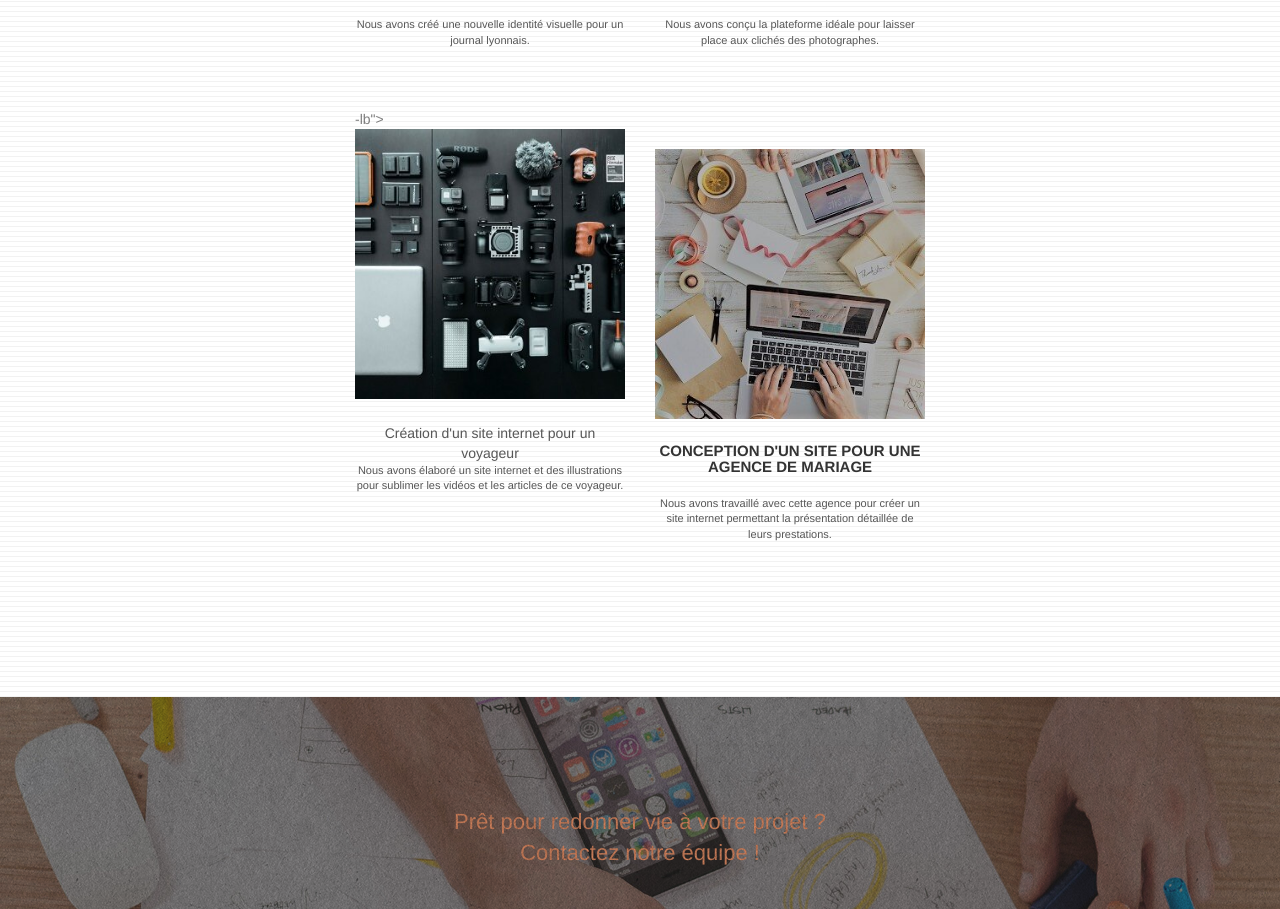
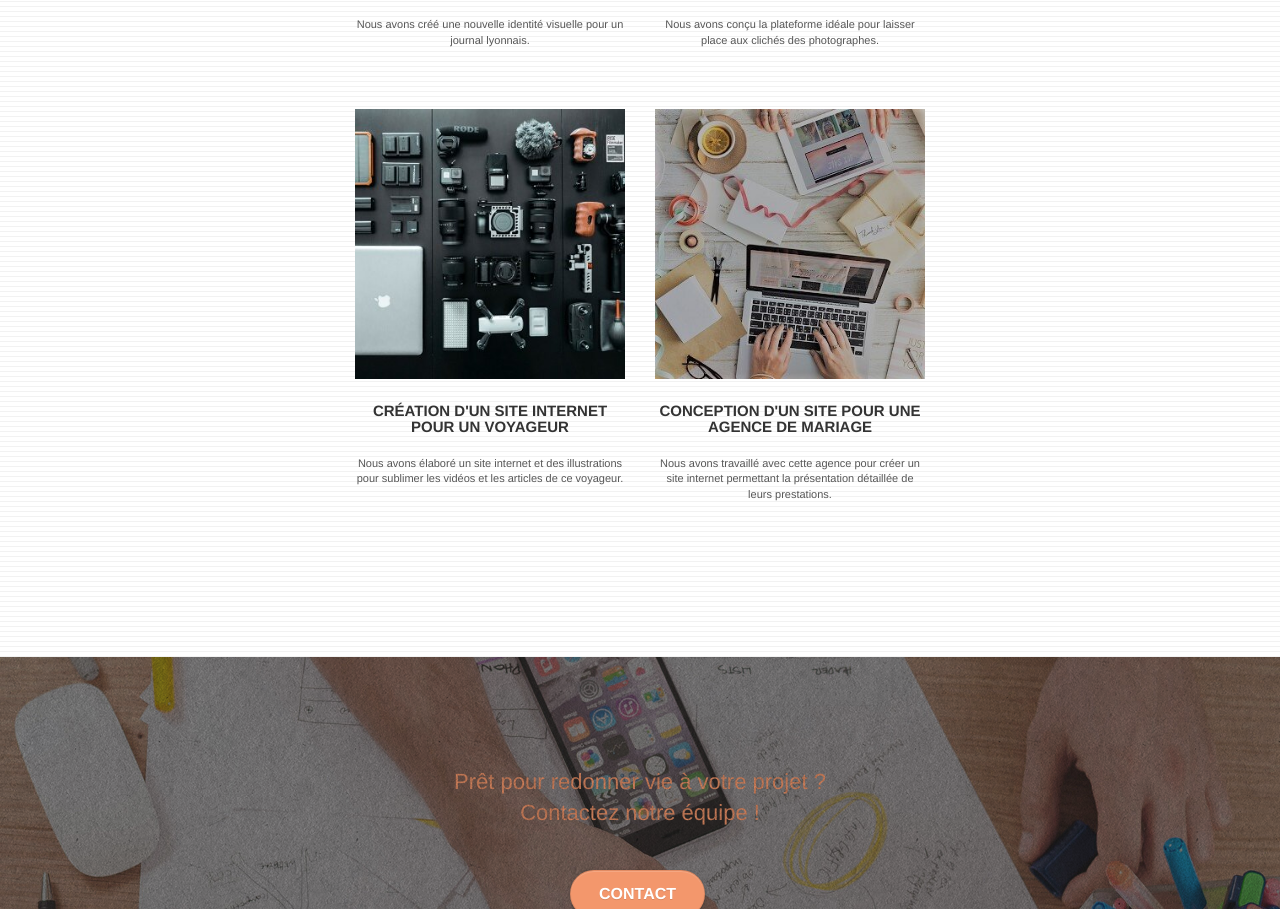
Before and after one commit to jbMedved/P4_chouette-agence, a plain HTML site: page index.html in a window 1280 px wide. Shown: the part 2293-3202 px from the top of the page. Drawn offline with Linux system fonts and the light colour scheme.

Commit message:
corrections mineures et coquilles

```diff
--- a/index.html
+++ b/index.html
@@ -66,7 +66,7 @@
 	<div class="container bloc-lg">
 		<div class="row tight-width-whitespace">
 			<div class="col-sm-12">
-				<img src="img/logo.png" class="center-block image-resize-mode" width="100" alt="chouette agence: webdesign Lyon" />
+				<img src="img/logo.png" class="center-block image-resize-mode" width="100" alt="la chouette agence: webdesign Lyon" />
 				<h1 class="text-center hero-bloc-text tc-white ">
 					La chouette agence.
 				</h1>
@@ -179,8 +179,8 @@
 			</div>
 		</div>
 		<div class="row tight-width-whitespace portfolio-row">
-			<div class="col-sm-6">-lb"><img src="img/3.jpg" class="img-responsive portfolio-thumb" alt="Création d'un site web pour voyageur"/></a>
-				<a href="#" data-lightbox="img/3.jpg" data-gallery-id="gallery-1" data-caption="Création d'un site internet pour un voyageur" data-frame="snapshot
+			<div class="col-sm-6">
+				<a href="#" data-lightbox="img/3.jpg" data-gallery-id="gallery-1" data-caption="Création d'un site internet pour un voyageur" data-frame="snapshot-lb"><img src="img/3.jpg" class="img-responsive portfolio-thumb" alt="Création d'un site web pour voyageur"/></a>
 				<h3 class="mg-md text-center">
 					Création d'un site internet pour un voyageur
 				</h3>
```
Also changed, not shown: contact.html (+1 -1 lines).
